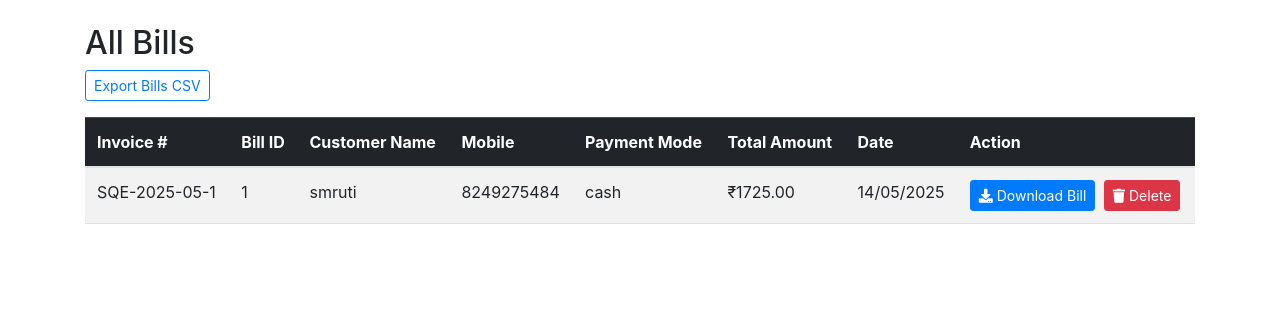
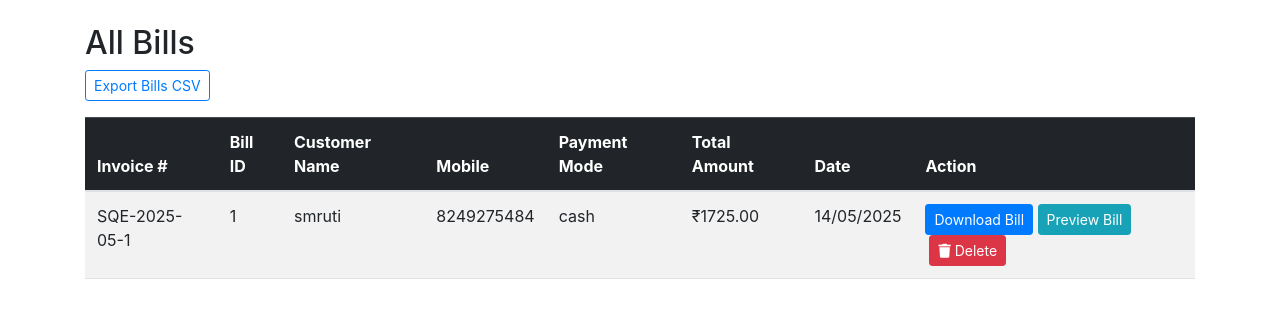
Before and after one commit to srmty/ERP, a Flask app: page /bills in a window 1280 px wide. Shown: the part 110-428 px from the top of the page. Run offline with Flask 2, Linux system fonts and the light colour scheme; data comes from the database, SQL or seed files in the repository; some libraries are stand-ins or nearby versions.

Commit message:
feat: add preview bill option before downloading

```diff
--- a/app.py
+++ b/app.py
@@ -1356,6 +1356,11 @@ def import_items():
             return redirect(request.url)
     return render_template('import_items.html')
 
+@app.route('/preview_bill/<int:bill_id>')
+def preview_bill(bill_id):
+    bill = Bill.query.get_or_404(bill_id)
+    return render_template('preview_bill.html', bill=bill)
+
 if __name__ == '__main__':
     with app.app_context():
         db.create_all()
--- a/templates/bills.html
+++ b/templates/bills.html
@@ -28,9 +28,8 @@
                 <td>₹{{ "%.2f"|format(bill.total_amount) }}</td>
                 <td>{{ bill.created_at.strftime('%d/%m/%Y') }}</td>
                 <td>
-                    <a href="{{ url_for('download_bill', bill_id=bill.id) }}" class="btn btn-primary btn-sm">
-                        <i class="fas fa-download"></i> Download Bill
-                    </a>
+                    <a href="{{ url_for('download_bill', bill_id=bill.id) }}" class="btn btn-sm btn-primary">Download Bill</a>
+                    <a href="{{ url_for('preview_bill', bill_id=bill.id) }}" class="btn btn-sm btn-info">Preview Bill</a>
                     <form method="POST" action="{{ url_for('delete_bill', id=bill.id) }}" style="display:inline;" onsubmit="return confirm('Are you sure you want to delete this bill?');">
                         <button type="submit" class="btn btn-danger btn-sm ms-1">
                             <i class="fas fa-trash"></i> Delete
```
Also changed, not shown: templates/preview_bill.html (added, +15 -0 lines).
